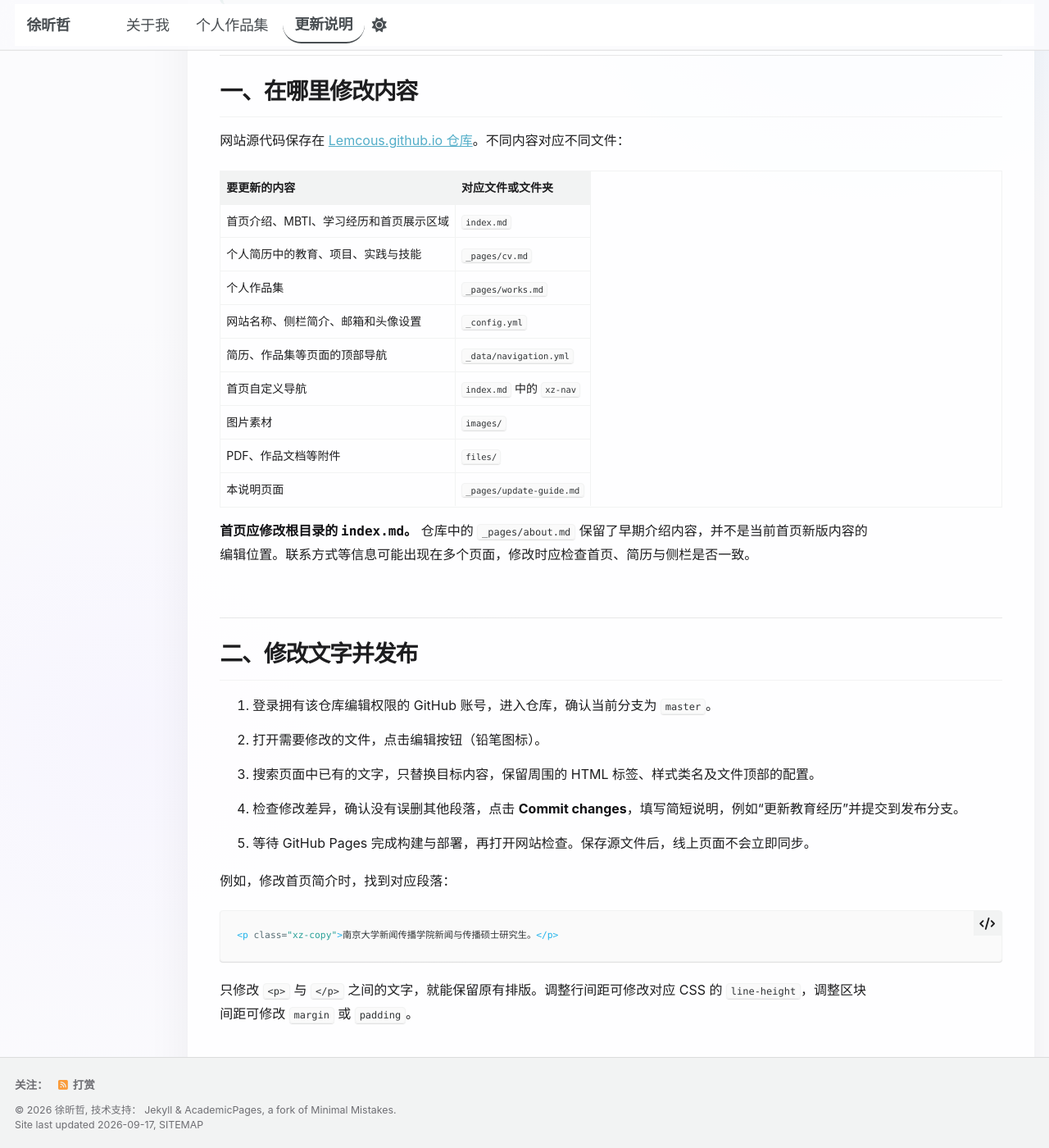
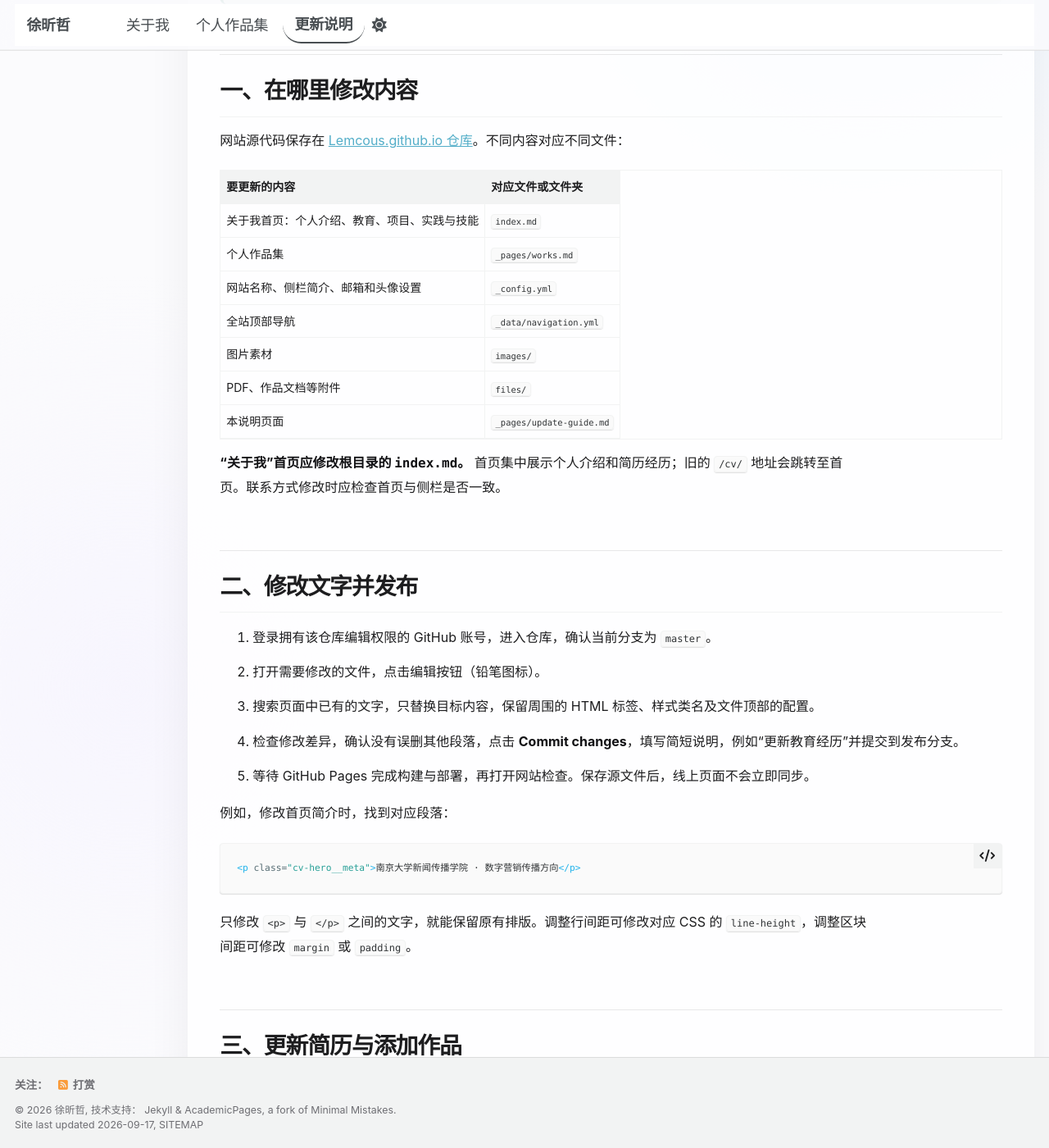
Before and after one commit to Lemcous/Lemcous.github.io, a Jekyll site: the page built from _pages/update-guide.md, in a window 1280 px wide and 1400 px high, scrolled down 371 px. Shown: the whole window at 82% size. Built offline with Jekyll 4.4.1, drawn with Linux system fonts in a browser that asks for light colours; a style sheet for code colours, icons or effects is not loaded; some of the changed text lies outside the part shown.

Commit message:
Replace old homepage with About Me resume and align navigation

````diff
--- a/_pages/update-guide.md
+++ b/_pages/update-guide.md
@@ -25,17 +25,15 @@ description: "个人网站的内容维护说明：文字修改、作品添加、
 
 | 要更新的内容 | 对应文件或文件夹 |
 | --- | --- |
-| 首页介绍、MBTI、学习经历和首页展示区域 | `index.md` |
-| 个人简历中的教育、项目、实践与技能 | `_pages/cv.md` |
+| 关于我首页：个人介绍、教育、项目、实践与技能 | `index.md` |
 | 个人作品集 | `_pages/works.md` |
 | 网站名称、侧栏简介、邮箱和头像设置 | `_config.yml` |
-| 简历、作品集等页面的顶部导航 | `_data/navigation.yml` |
-| 首页自定义导航 | `index.md` 中的 `xz-nav` |
+| 全站顶部导航 | `_data/navigation.yml` |
 | 图片素材 | `images/` |
 | PDF、作品文档等附件 | `files/` |
 | 本说明页面 | `_pages/update-guide.md` |
 
-**首页应修改根目录的 `index.md`。** 仓库中的 `_pages/about.md` 保留了早期介绍内容，并不是当前首页新版内容的编辑位置。联系方式等信息可能出现在多个页面，修改时应检查首页、简历与侧栏是否一致。
+**“关于我”首页应修改根目录的 `index.md`。** 首页集中展示个人介绍和简历经历；旧的 `/cv/` 地址会跳转至首页。联系方式修改时应检查首页与侧栏是否一致。
 
 ## 二、修改文字并发布
 
@@ -48,14 +46,14 @@ description: "个人网站的内容维护说明：文字修改、作品添加、
 例如，修改首页简介时，找到对应段落：
 
 ```html
-<p class="xz-copy">南京大学新闻传播学院新闻与传播硕士研究生。</p>
+<p class="cv-hero__meta">南京大学新闻传播学院 · 数字营销传播方向</p>
 ```
 
 只修改 `<p>` 与 `</p>` 之间的文字，就能保留原有排版。调整行间距可修改对应 CSS 的 `line-height`，调整区块间距可修改 `margin` 或 `padding`。
 
 ## 三、更新简历与添加作品
 
-**更新简历：** 打开 `_pages/cv.md`，找到“教育经历”“研究与项目”或“实践经历”等对应区域，修改学校、时间、职责和成果。新增经历时，可复制同一区域已有的完整条目，再替换文字，保留成对的标签。
+**更新简历：** 打开 `index.md`，找到“教育经历”“研究与项目”或“实践经历”等对应区域，修改学校、时间、职责和成果。新增经历时，可复制同一区域已有的完整条目，再替换文字，保留成对的标签。
 
 **添加作品：** 先把 PDF 或图片上传到 `files/` 或 `images/`，再编辑 `_pages/works.md`。当前作品集有“作品整理中”的占位区域，可将该区域替换为实际作品。每件作品建议说明名称、时间、背景、个人职责和成果，并附上可访问的链接。
 
@@ -72,7 +70,7 @@ description: "个人网站的内容维护说明：文字修改、作品添加、
 </section>
 ```
 
-如果也希望在首页展示该作品，还需要同步修改 `index.md` 中对应的作品展示区域。
+如果也希望在首页介绍该项目，可以在 `index.md` 的“研究与项目”区域添加对应经历。
 
 ## 四、上传和替换图片
 
@@ -86,7 +84,7 @@ description: "个人网站的内容维护说明：文字修改、作品添加、
      style="max-width:100%;height:auto;">
 ```
 
-替换图片时，可以上传新文件并修改页面引用路径。侧栏头像由 `_config.yml` 中的 `author.avatar` 设置；首页中的图片需在 `index.md` 中单独检查和替换。首页有些图像可能以内嵌 SVG 或图片数据形式保存，这类图像不会随着侧栏头像设置自动更新。
+替换图片时，可以上传新文件并修改页面引用路径。首页与其他页面的侧栏头像由 `_config.yml` 中的 `author.avatar` 设置。作品正文中的图片需在对应页面文件中单独检查和替换。
 
 上传前适当压缩大图片，避免页面加载过慢；图片应使用本人作品或已获授权的素材。
 
@@ -116,11 +114,7 @@ author_profile: false
     url: /new-project/
 ```
 
-首页使用独立导航，还需在 `index.md` 的 `xz-nav__links` 内补充链接：
-
-```html
-<a href="/new-project/">新项目</a>
-```
+首页、作品集与更新说明使用同一份导航配置，更新后会同步生效。
 
 ## 六、发布后如何检查
 
@@ -129,7 +123,7 @@ author_profile: false
 - **文字：** 姓名、学校、日期、联系方式准确，删除不再需要的占位文字。
 - **图片和附件：** 图片正常显示，作品与 PDF 链接可以打开。
 - **排版：** 在电脑和手机宽度下检查换行、行间距、导航与图片比例。
-- **页面入口：** 首页、简历、作品集和新页面之间能正常跳转。
+- **页面入口：** 关于我首页、作品集和新页面之间能正常跳转。
 - **发布状态：** 在仓库的 Actions 中查看 Pages 构建与部署记录；必要时在 Settings → Pages 检查发布来源。
 
 如果线上页面仍显示旧内容，先确认提交已保存、部署已完成，再尝试强制刷新或使用无痕窗口检查。若出现构建失败，应打开失败记录查看具体文件和错误位置，优先检查文件顶部配置、YAML 缩进及未闭合标签。
@@ -142,4 +136,4 @@ GitHub 会保留每次提交记录。发现误改时，可以打开文件的 **H
 
 ---
 
-[返回首页](/) · [查看个人简历](/cv/) · [查看作品集](/works/)
+[关于我](/) · [查看作品集](/works/)
````
